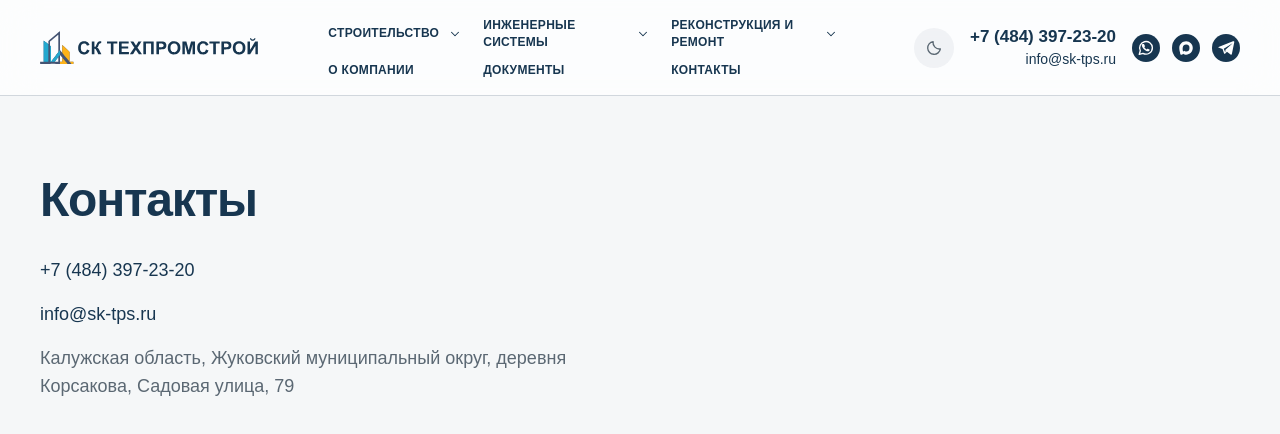
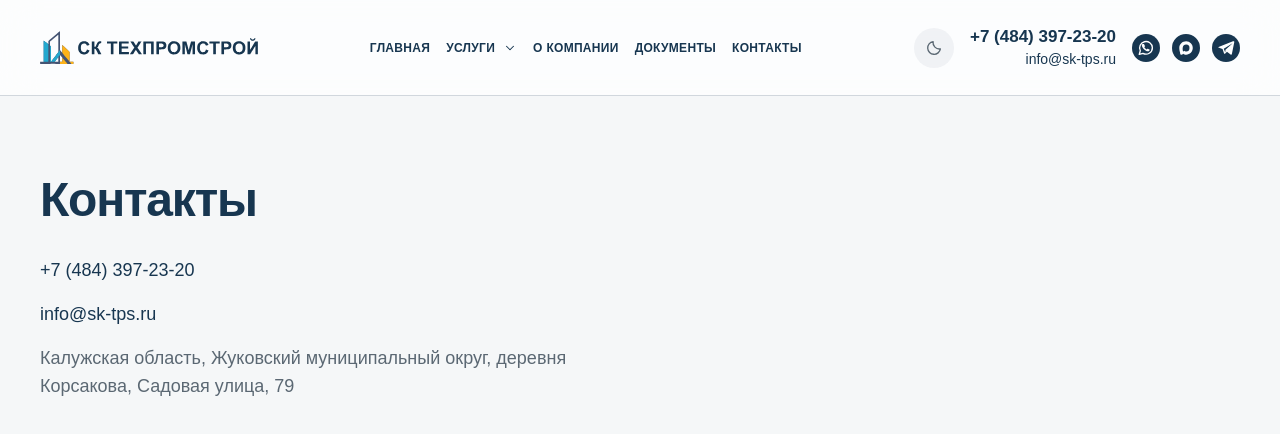
Before and after one commit to Cyrillkel/sk-tps, a Next.js app in the folder frontend/: page /contacts in a window 1280 px wide. Shown: the top 434 px of the page. Built offline with nearby package versions, Linux system fonts and the light colour scheme.

Commit message:
feat: update service navigation and improve mobile navigation structure

```diff
--- a/frontend/src/entities/service/model/service-directions.ts
+++ b/frontend/src/entities/service/model/service-directions.ts
@@ -23,7 +23,7 @@ export const serviceDirections = [
   },
   {
     slug: "seti",
-    navigationLabel: "Инженерные системы",
+    navigationLabel: "Инженерные и технологические системы",
     title: "Инженерные и технологические системы",
     overviewLabel: "Об инженерных системах",
     projectsHref: "https://sk-tps.ru/seti",
@@ -36,7 +36,7 @@ export const serviceDirections = [
   },
   {
     slug: "remont",
-    navigationLabel: "Реконструкция и ремонт",
+    navigationLabel: "Реконструкция и капитальный ремонт",
     title: "Реконструкция и капитальный ремонт",
     overviewLabel: "О реконструкции и ремонте",
     projectsHref: "https://sk-tps.ru/remont",
--- a/frontend/src/features/site-navigation/ui/mobile-navigation.tsx
+++ b/frontend/src/features/site-navigation/ui/mobile-navigation.tsx
@@ -1,35 +1,36 @@
 "use client";
 
 import Link from "next/link";
+import { usePathname } from "next/navigation";
 import { useEffect, useRef, useState, type ReactNode } from "react";
 
 import { company } from "@/entities/company";
-import { serviceDirections, type ServiceDirectionSlug } from "@/entities/service";
 import { ChevronDownIcon, CloseIcon, Container, MaxIcon, MenuIcon, TelegramIcon, WhatsAppIcon } from "@/shared/ui";
 
 import { DirectionLinks } from "./direction-links";
 
 export function MobileNavigation({ controls, logo }: { controls: ReactNode; logo: ReactNode }) {
+  const pathname = usePathname().replace(/\/$/, "") || "/";
   const [isOpen, setIsOpen] = useState(false);
-  const [openDirection, setOpenDirection] = useState<ServiceDirectionSlug | null>(null);
+  const [isServicesOpen, setIsServicesOpen] = useState(false);
   const dialogRef = useRef<HTMLDialogElement>(null);
   const buttonRef = useRef<HTMLButtonElement>(null);
   const closeRef = useRef<HTMLButtonElement>(null);
-  const directionButtonsRef = useRef<Partial<Record<ServiceDirectionSlug, HTMLButtonElement | null>>>({});
+  const servicesButtonRef = useRef<HTMLButtonElement>(null);
 
   function closeMenu() {
     dialogRef.current?.close();
   }
 
-  function collapseDirection() {
-    if (!openDirection) return;
-    setOpenDirection(null);
-    directionButtonsRef.current[openDirection]?.focus();
+  function collapseServices() {
+    if (!isServicesOpen) return;
+    setIsServicesOpen(false);
+    servicesButtonRef.current?.focus();
   }
 
   function openMenu() {
     dialogRef.current?.showModal();
-    setOpenDirection(null);
+    setIsServicesOpen(false);
     setIsOpen(true);
     requestAnimationFrame(() => closeRef.current?.focus());
   }
@@ -78,21 +79,21 @@ export function MobileNavigation({ controls, logo }: { controls: ReactNode; logo
         aria-label="Мобильное меню"
         className="mobile-menu"
         onKeyDown={(event) => {
-          if (event.key === "Escape" && openDirection) {
+          if (event.key === "Escape" && isServicesOpen) {
             event.preventDefault();
             event.stopPropagation();
-            collapseDirection();
+            collapseServices();
           }
         }}
         onClose={() => {
           setIsOpen(false);
-          setOpenDirection(null);
+          setIsServicesOpen(false);
           if (!window.matchMedia("(min-width: 1280px)").matches) buttonRef.current?.focus();
         }}
         onCancel={(event) => {
-          if (openDirection) {
+          if (isServicesOpen) {
             event.preventDefault();
-            collapseDirection();
+            collapseServices();
           }
         }}
       >
@@ -109,24 +110,22 @@ export function MobileNavigation({ controls, logo }: { controls: ReactNode; logo
             <nav aria-label="Мобильная навигация">
               <ul className="space-y-2 text-primary">
                 <li><Link href="/" onClick={closeMenu} className="block rounded-lg py-3 text-xl font-semibold hover:text-accent">Главная</Link></li>
-                {serviceDirections.map((direction) => (
-                  <li key={direction.slug}>
+                <li>
                   <button
-                      ref={(element) => { directionButtonsRef.current[direction.slug] = element; }}
+                    ref={servicesButtonRef}
                     type="button"
-                      aria-expanded={openDirection === direction.slug}
-                      aria-controls={`mobile-${direction.slug}`}
-                      onClick={() => setOpenDirection((current) => current === direction.slug ? null : direction.slug)}
+                    aria-expanded={isServicesOpen}
+                    aria-controls="mobile-services"
+                    onClick={() => setIsServicesOpen((current) => !current)}
                     className="flex min-h-12 w-full items-center justify-between gap-4 rounded-lg py-3 text-left text-xl font-semibold hover:text-accent"
                   >
-                      {direction.navigationLabel}
-                      <ChevronDownIcon className={`size-5 shrink-0 transition-transform ${openDirection === direction.slug ? "rotate-180" : ""}`} />
+                    Услуги
+                    <ChevronDownIcon className={`size-5 shrink-0 transition-transform ${isServicesOpen ? "rotate-180" : ""}`} />
                   </button>
-                    <div id={`mobile-${direction.slug}`} hidden={openDirection !== direction.slug} className="mb-4 rounded-lg border border-border bg-surface p-3">
-                      <DirectionLinks direction={direction} mobile onNavigate={closeMenu} />
+                  <div id="mobile-services" hidden={!isServicesOpen} className="mb-4 rounded-lg border border-border bg-surface p-2">
+                    <DirectionLinks pathname={pathname} onNavigate={closeMenu} />
                   </div>
                 </li>
-                ))}
                 <li><Link href="/#about" onClick={closeMenu} className="block rounded-lg py-3 text-xl font-semibold hover:text-accent">О компании</Link></li>
                 <li><Link href="/#documents" onClick={closeMenu} className="block rounded-lg py-3 text-xl font-semibold hover:text-accent">Документы</Link></li>
                 <li><Link href="/contacts" onClick={closeMenu} className="block rounded-lg py-3 text-xl font-semibold hover:text-accent">Контакты</Link></li>
--- a/frontend/src/features/site-navigation/ui/site-navigation.tsx
+++ b/frontend/src/features/site-navigation/ui/site-navigation.tsx
@@ -4,7 +4,7 @@ import Link from "next/link";
 import { usePathname } from "next/navigation";
 import { useEffect, useRef, useState, type ReactNode } from "react";
 
-import { serviceDirections, services, type ServiceDirectionSlug } from "@/entities/service";
+import { serviceDirections, services } from "@/entities/service";
 import { ChevronDownIcon } from "@/shared/ui";
 
 import { MobileNavigation } from "./mobile-navigation";
@@ -17,35 +17,35 @@ type SiteNavigationProps = {
 
 export function SiteNavigation({ mobileControls, mobileLogo }: SiteNavigationProps) {
   const pathname = usePathname().replace(/\/$/, "") || "/";
-  const [openDirection, setOpenDirection] = useState<ServiceDirectionSlug | null>(null);
-  const menuRef = useRef<HTMLDivElement>(null);
-  const buttonsRef = useRef<Partial<Record<ServiceDirectionSlug, HTMLButtonElement | null>>>({});
-  const activeDirection = serviceDirections.find((direction) => pathname === `/${direction.slug}`)?.slug
-    ?? (services.some((service) => pathname === `/${service.slug}`) ? "seti" : null);
+  const [isServicesOpen, setIsServicesOpen] = useState(false);
+  const menuRef = useRef<HTMLLIElement>(null);
+  const servicesButtonRef = useRef<HTMLButtonElement>(null);
+  const isServicePage = serviceDirections.some((direction) => pathname === `/${direction.slug}`)
+    || services.some((service) => pathname === `/${service.slug}`);
 
-  function closeDirection() {
-    setOpenDirection(null);
+  function closeServices() {
+    setIsServicesOpen(false);
   }
 
-  function focusSubmenu(slug: ServiceDirectionSlug) {
-    setOpenDirection(slug);
-    requestAnimationFrame(() => menuRef.current?.querySelector<HTMLAnchorElement>(`#desktop-${slug} a`)?.focus());
+  function focusSubmenu() {
+    setIsServicesOpen(true);
+    requestAnimationFrame(() => menuRef.current?.querySelector<HTMLAnchorElement>("#desktop-services a")?.focus());
   }
 
   useEffect(() => {
-    if (!openDirection) return;
+    if (!isServicesOpen) return;
     const desktop = window.matchMedia("(min-width: 1280px)");
     function onKeyDown(event: KeyboardEvent) {
       if (event.key === "Escape") {
-        setOpenDirection(null);
-        if (openDirection) buttonsRef.current[openDirection]?.focus();
+        setIsServicesOpen(false);
+        servicesButtonRef.current?.focus();
       }
     }
     function onPointerDown(event: PointerEvent) {
-      if (event.target instanceof Node && !menuRef.current?.contains(event.target)) setOpenDirection(null);
+      if (event.target instanceof Node && !menuRef.current?.contains(event.target)) setIsServicesOpen(false);
     }
     function onBreakpointChange() {
-      if (!desktop.matches) setOpenDirection(null);
+      if (!desktop.matches) setIsServicesOpen(false);
     }
     document.addEventListener("keydown", onKeyDown);
     document.addEventListener("pointerdown", onPointerDown);
@@ -55,75 +55,53 @@ export function SiteNavigation({ mobileControls, mobileLogo }: SiteNavigationPro
       document.removeEventListener("pointerdown", onPointerDown);
       desktop.removeEventListener("change", onBreakpointChange);
     };
-  }, [openDirection]);
+  }, [isServicesOpen]);
 
   return (
     <div className="ml-auto xl:mx-auto">
-      <div
+      <div className="hidden xl:block">
+        <nav aria-label="Основная навигация">
+          <ul className="flex items-center gap-4 text-xs font-semibold tracking-[0.025em] text-primary uppercase 2xl:gap-5">
+            <li><Link href="/" aria-current={pathname === "/" ? "page" : undefined} className="block py-4 hover:text-accent">Главная</Link></li>
+            <li
               ref={menuRef}
-        onBlur={(event) => { if (!event.currentTarget.contains(event.relatedTarget)) closeDirection(); }}
-        onMouseLeave={(event) => {
-          if (!event.currentTarget.contains(document.activeElement)) closeDirection();
-        }}
-        className="hidden xl:block"
-      >
-        <nav aria-label="Основная навигация">
-          <ul className="grid grid-cols-[repeat(3,auto)] items-center gap-x-4 text-xs font-semibold tracking-[0.025em] text-primary uppercase 2xl:gap-x-5 min-[1920px]:flex">
-            <li className="hidden min-[1920px]:block"><Link href="/" aria-current={pathname === "/" ? "page" : undefined} className="block py-4 hover:text-accent">Главная</Link></li>
-            {serviceDirections.map((direction) => (
-              <li
-                key={direction.slug}
               className="relative"
               onPointerEnter={(event) => {
-                  if (event.pointerType === "mouse") setOpenDirection(direction.slug);
+                if (event.pointerType === "mouse") setIsServicesOpen(true);
+              }}
+              onMouseLeave={(event) => {
+                if (!event.currentTarget.contains(document.activeElement)) closeServices();
               }}
               onBlur={(event) => {
-                  if (!event.currentTarget.contains(event.relatedTarget)) closeDirection();
+                if (!event.currentTarget.contains(event.relatedTarget)) closeServices();
               }}
             >
-                <div className={`flex items-center gap-1 ${activeDirection === direction.slug ? "text-accent" : ""}`}>
-                  <Link
-                    href={`/${direction.slug}`}
-                    aria-current={pathname === `/${direction.slug}` ? "page" : undefined}
-                    onClick={closeDirection}
+              <button
+                ref={servicesButtonRef}
+                type="button"
+                aria-expanded={isServicesOpen}
+                aria-controls="desktop-services"
+                onClick={() => setIsServicesOpen((current) => !current)}
                 onKeyDown={(event) => {
                   if (event.key === "ArrowDown") {
                     event.preventDefault();
-                        focusSubmenu(direction.slug);
+                    focusSubmenu();
                   }
                 }}
-                    className="max-w-36 py-1.5 leading-snug hover:text-accent min-[1920px]:py-4"
+                className={`flex min-h-12 items-center gap-2 py-4 font-semibold tracking-[inherit] uppercase hover:text-accent ${isServicePage || isServicesOpen ? "text-accent" : ""}`}
               >
-                    {direction.navigationLabel}
-                  </Link>
-                  <button
-                    ref={(element) => { buttonsRef.current[direction.slug] = element; }}
-                    type="button"
-                    aria-label={`Подменю: ${direction.navigationLabel}`}
-                    aria-expanded={openDirection === direction.slug}
-                    aria-controls={`desktop-${direction.slug}`}
-                    onClick={() => setOpenDirection((current) => current === direction.slug ? null : direction.slug)}
-                    onKeyDown={(event) => {
-                      if (event.key === "ArrowDown") {
-                        event.preventDefault();
-                        focusSubmenu(direction.slug);
-                      }
-                    }}
-                    className="flex min-h-11 w-6 shrink-0 items-center justify-center hover:text-accent"
-                  >
-                    <ChevronDownIcon className={`size-3.5 transition-transform ${openDirection === direction.slug ? "rotate-180" : ""}`} />
+                Услуги
+                <ChevronDownIcon className={`size-3.5 transition-transform ${isServicesOpen ? "rotate-180" : ""}`} />
               </button>
-                </div>
-                <div id={`desktop-${direction.slug}`} hidden={openDirection !== direction.slug} className={`absolute top-[calc(100%+1.75rem)] left-1/2 -translate-x-1/2 pt-4 text-left font-normal tracking-normal normal-case min-[1920px]:top-full min-[1920px]:pt-7 ${direction.slug === "seti" ? "w-[680px]" : "w-[400px]"}`}>
-                  <div className="max-h-[calc(100dvh-8rem)] overflow-y-auto overscroll-contain rounded-xl border border-border bg-surface p-4 shadow-[0_18px_60px_-15px_#17365040] sm:p-5">
-                    <DirectionLinks direction={direction} onNavigate={closeDirection} />
+              <div id="desktop-services" hidden={!isServicesOpen} className="absolute top-full left-1/2 w-80 -translate-x-1/2 pt-7 text-left tracking-normal normal-case">
+                <div className="max-h-[calc(100dvh-8rem)] overflow-y-auto overscroll-contain rounded-xl border border-border bg-surface p-2 shadow-[0_18px_60px_-15px_#17365040]">
+                  <DirectionLinks pathname={pathname} onNavigate={closeServices} />
                 </div>
               </div>
             </li>
-            ))}
-            <li><Link href="/#about" onClick={closeDirection} className="block py-1.5 hover:text-accent min-[1920px]:py-4">О компании</Link></li>
-            <li><Link href="/#documents" onClick={closeDirection} className="block py-1.5 hover:text-accent min-[1920px]:py-4">Документы</Link></li>
-            <li><Link href="/contacts" aria-current={pathname === "/contacts" ? "page" : undefined} className="block py-1.5 hover:text-accent min-[1920px]:py-4">Контакты</Link></li>
+            <li><Link href="/#about" className="block py-4 hover:text-accent">О компании</Link></li>
+            <li><Link href="/#documents" className="block py-4 hover:text-accent">Документы</Link></li>
+            <li><Link href="/contacts" aria-current={pathname === "/contacts" ? "page" : undefined} className="block py-4 hover:text-accent">Контакты</Link></li>
           </ul>
         </nav>
       </div>
```
Also changed, not shown: frontend/src/features/site-navigation/ui/direction-links.tsx (+9 -48 lines), 1 other file (tests, documents, lock files or other folders). Lines whose indentation alone changed are shown as unchanged.
